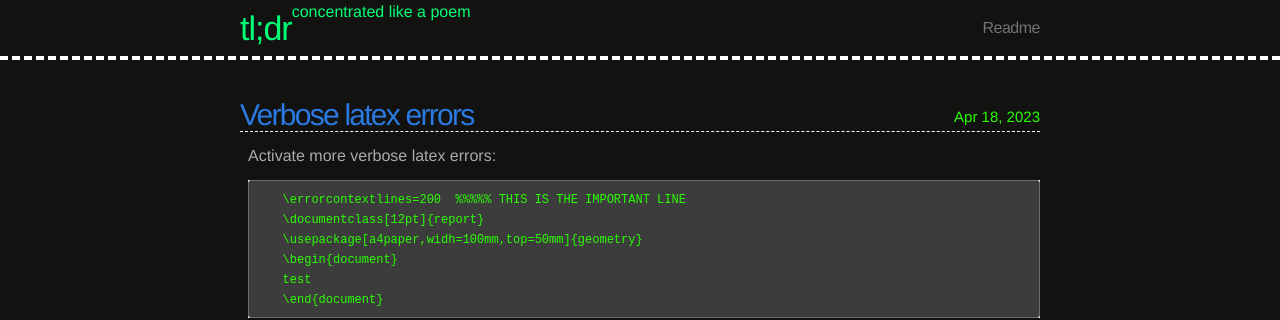
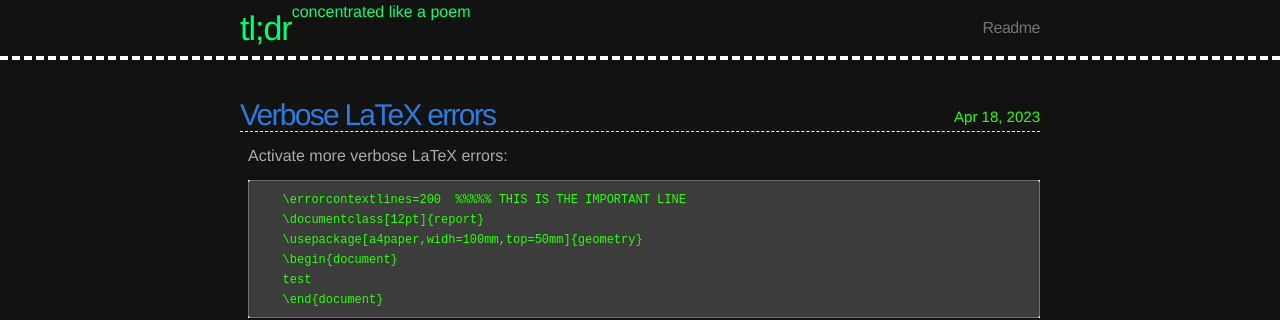
Before and after one commit to xy124/xy124.github.io, a Jekyll site: the page built from _posts/2023-04-18-verbose-latex-errors.md, in a window 1280 px wide. Shown: the top 320 px of the page. Built offline with Jekyll 4.4.1, drawn with Linux system fonts in a browser that asks for light colours.

Commit message:
Formatting

````diff
--- a/_posts/2023-04-18-verbose-latex-errors.md
+++ b/_posts/2023-04-18-verbose-latex-errors.md
@@ -1,6 +1,6 @@
 ---
 layout: short_post
-title: Verbose latex errors
+title: Verbose LaTeX errors
 description: "Activate verbose latex errors"
 category:
 tags: latex
@@ -8,7 +8,7 @@ refs:
   - https://tex.stackexchange.com/questions/324598/why-is-this-error-message-line-number-wrong
 ---
 
-Activate more verbose latex errors:
+Activate more verbose LaTeX errors:
 
 ```
    \errorcontextlines=200  %%%%% THIS IS THE IMPORTANT LINE
````
